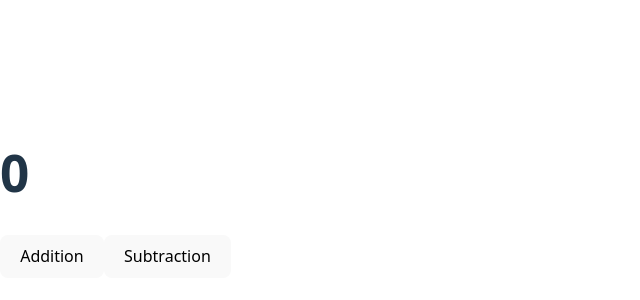
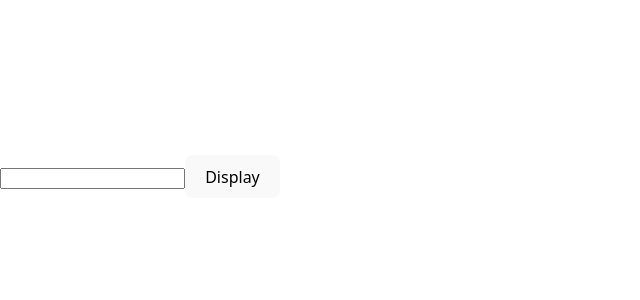
Before and after one commit to Shibikrishnaa/React_Hooks, a React app in the folder hook/: page / in a window 1280 px wide. Shown: the part 206-506 px from the top of the page, without its empty margins (0-640 px from the left). Built offline with nearby package versions, Linux system fonts and the light colour scheme; the HTML template or start-up script is replaced by a standard one.

Commit message:
Display code in react

```diff
--- a/hook/src/App.jsx
+++ b/hook/src/App.jsx
@@ -1,9 +1,11 @@
 import React from 'react';
-import Counter from './Counter.jsx';
+// import Counter from './Counter.jsx';
+import Display from './Display';
 function App(){
   return(
     <>
-    <Counter />
+    {/* <Counter /> */}
+    <Display/>
     </>
   )
 }
--- /dev/null
+++ b/hook/src/Display.jsx
@@ -0,0 +1,22 @@
+import React,{useState} from 'react';
+function Display(){
+    const [text,setText]=useState("");
+    const [display,setDisplay]=useState("");
+    const handleDisplay = (e) =>{
+        setText(e.target.value);
+    }
+    const handleSetDisplay = (e) =>{
+        e.preventDefault();
+        setDisplay(text);
+    }
+    return(
+        <div className='first'>
+            <form autocomplete="off">
+                <input type="text" value={text} onChange={handleDisplay}/>
+                <button onClick={handleSetDisplay}>Display</button>
+                <h1>{display}</h1>
+            </form>
+        </div>
+    )
+}
+export default Display
```
